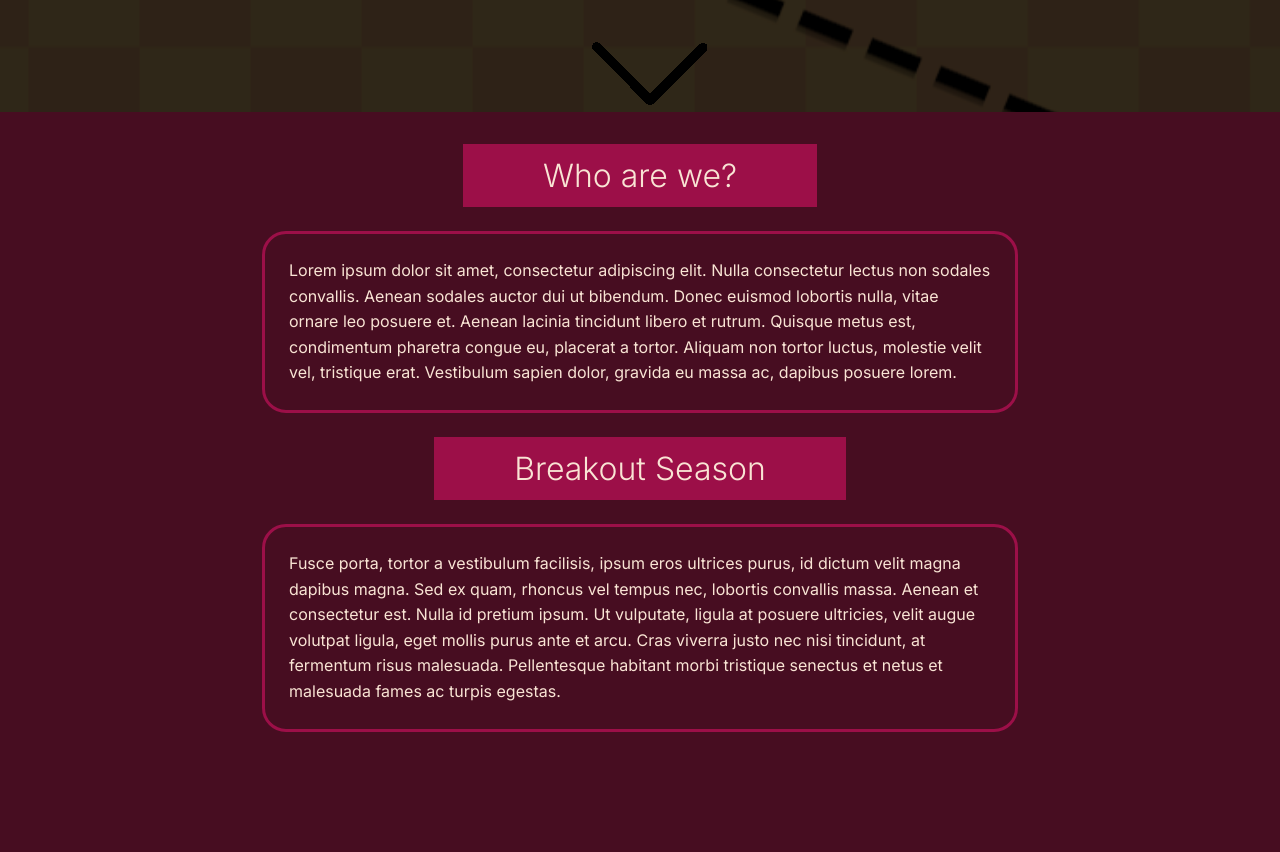
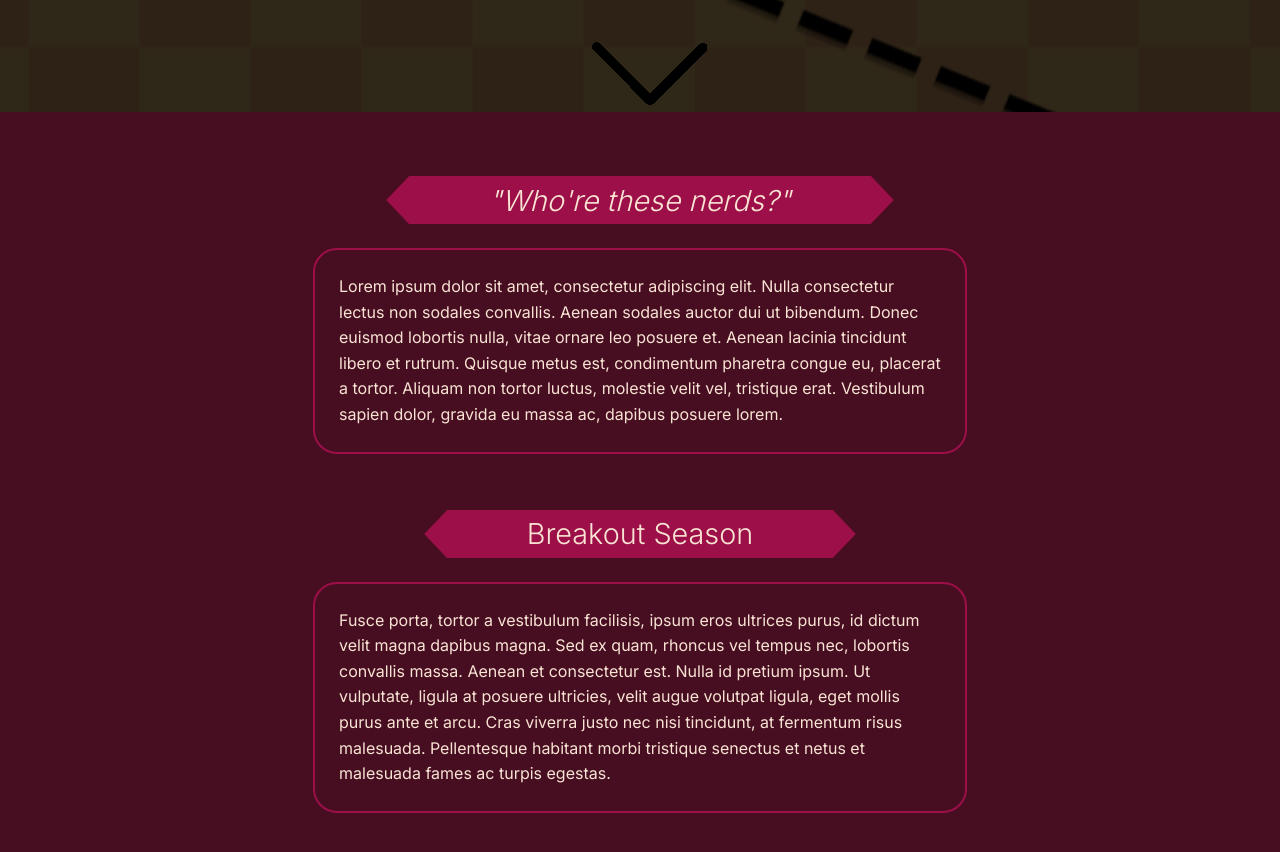
Before and after one commit to bonyby/kakaos-collective-website, an Angular app: page / in a window 1280 px wide. Shown: the part 688-1540 px from the top of the page. Before the commit the page ends 1476 px from the top, so only its background shows below. Built offline with nearby package versions, Linux system fonts and the light colour scheme.

Commit message:
Finished heading component

```diff
--- a/src/app/core/body/body.component.html
+++ b/src/app/core/body/body.component.html
@@ -1,5 +1,5 @@
 <div class="content-block-container">
-  <app-heading Title="Who are we?" />
+  <app-heading Title='<i>"Who&apos;re these nerds?"</i>' />
   <app-info-content-block
     Text="Lorem ipsum dolor sit amet, consectetur adipiscing elit. Nulla consectetur lectus non sodales convallis. Aenean sodales auctor dui ut bibendum. Donec euismod lobortis nulla, vitae ornare leo posuere et. Aenean lacinia tincidunt libero et rutrum. Quisque metus est, condimentum pharetra congue eu, placerat a tortor. Aliquam non tortor luctus, molestie velit vel, tristique erat. Vestibulum sapien dolor, gravida eu massa ac, dapibus posuere lorem."
   />
--- a/src/app/feature/heading/heading.component.html
+++ b/src/app/feature/heading/heading.component.html
@@ -1,5 +1,7 @@
 <div class="heading-container">
   <div class="heading-end left"></div>
-  <h2>{{ Title }}</h2>
+  <div class="title-container">
+    <h2 [innerHTML]="Title"></h2>
+  </div>
   <div class="heading-end"></div>
 </div>
--- a/src/app/feature/heading/heading.component.scss
+++ b/src/app/feature/heading/heading.component.scss
@@ -2,10 +2,12 @@
   display: flex;
   align-items: center;
   padding: 0;
+  height: 3rem;
+  margin-top: 2rem;
 }
 
 .heading-end {
-  height: auto;
+  height: 100%;
   aspect-ratio: 1/1;
   background-color: var(--secondary-color);
   mask-image: url("/assets/heading-end.svg");
@@ -15,14 +17,30 @@
   transform: rotate(180deg);
 }
 
+.title-container {
+  display: flex;
+  align-items: center;
+  background-color: var(--secondary-color);
+  height: 100%;
+  padding: 0 5rem 0 5rem;
+}
+
 h2 {
   font-family: "Inter", sans-serif;
   font-weight: 300;
-  font-size: 2rem;
+  font-size: 1.8rem;
   color: var(--text-color);
   text-align: center;
-  font-weight: thin;
-  padding: 0.75rem 5rem 0.75rem 5rem;
-  background-color: var(--secondary-color);
   margin: 0;
+  white-space: nowrap;
 }
+
+@media (max-width: 1100px) {
+  .title-container {
+    padding: 0 1.5rem 0 1.5rem;
+  }
+
+  h2 {
+    font-size: 1.3rem;
+  }
+}
--- a/src/styles.scss
+++ b/src/styles.scss
@@ -22,10 +22,10 @@ p {
 
 .content-block {
   width: 100%;
-  max-width: 750px;
+  max-width: 650px;
   border-style: solid;
   border-color: var(--secondary-color);
-  border-width: 3px;
+  border-width: 2px;
   border-radius: 1.5rem;
   margin: 1.5rem;
 }
```
